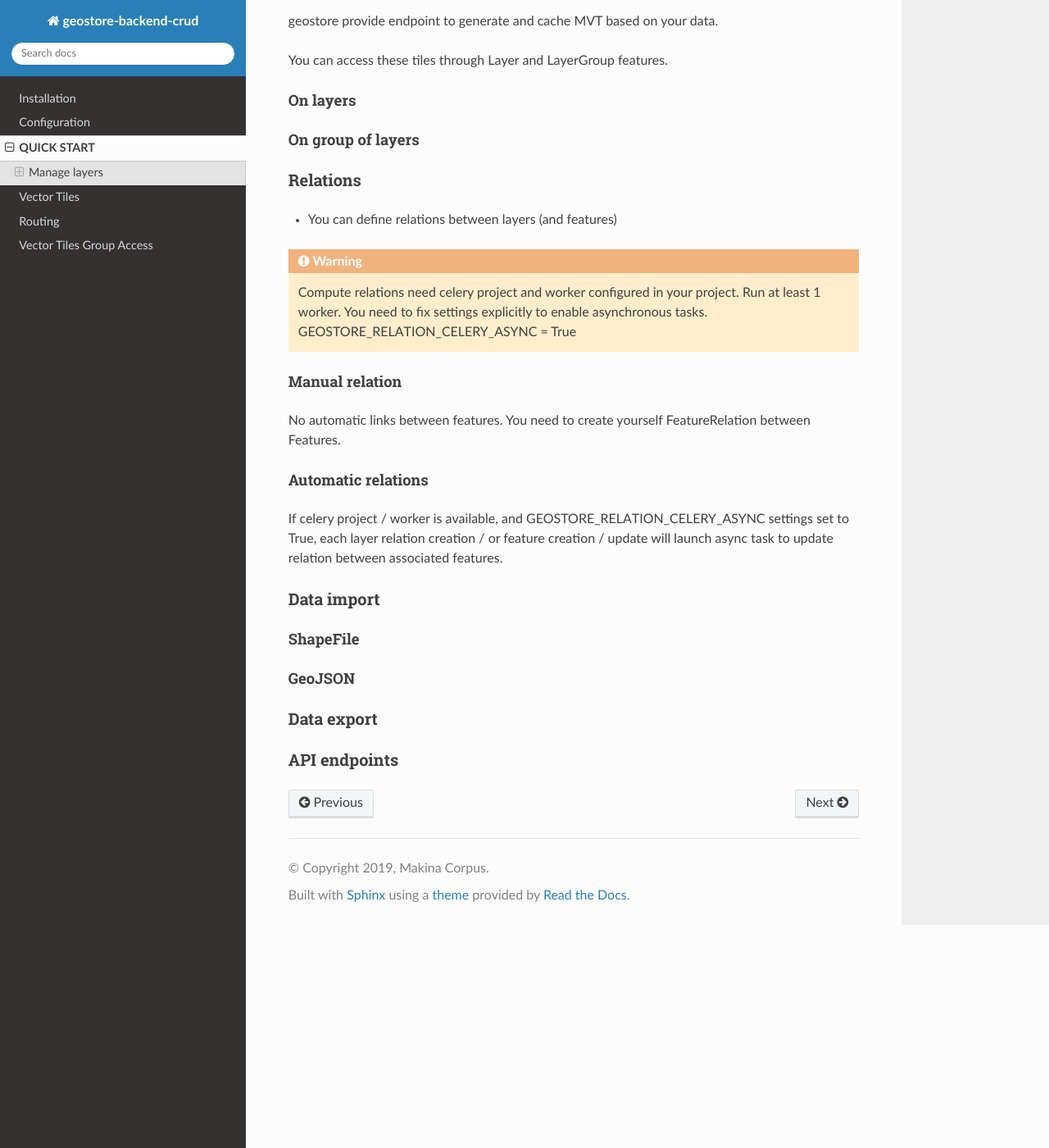
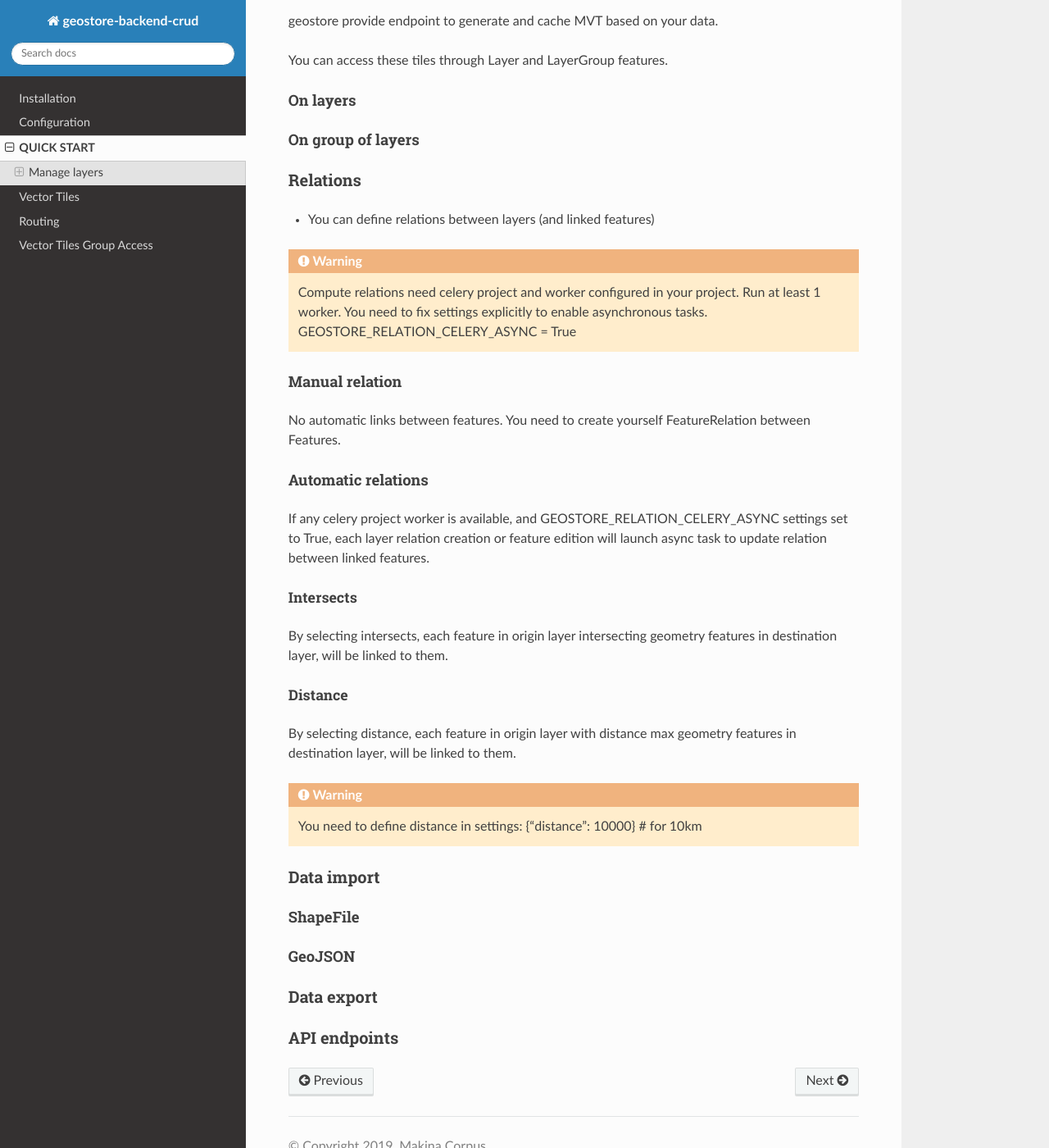
Before and after one commit to Terralego/django-geostore, a Sphinx documentation site: the page built from doc/use.rst, in a window 1280 px wide and 1400 px high, scrolled down 2373 px. Shown: the whole window at 82% size. Built offline with Sphinx 7.4.7 and the Read the Docs theme 2.0.0, drawn with Linux system fonts in a browser that asks for light colours.

Commit message:
improve doc

```diff
--- a/doc/use.rst
+++ b/doc/use.rst
@@ -154,7 +154,7 @@ On group of layers
 Relations
 =========
 
-* You can define relations between layers (and features)
+* You can define relations between layers (and linked features)
 
 .. warning::
     Compute relations need celery project and worker configured in your project.
@@ -170,8 +170,22 @@ No automatic links between features. You need to create yourself FeatureRelation
 Automatic relations
 -------------------
 
-If celery project / worker is available, and GEOSTORE_RELATION_CELERY_ASYNC settings set to True,
-each layer relation creation / or feature creation / update will launch async task to update relation between associated features.
+If any celery project worker is available, and GEOSTORE_RELATION_CELERY_ASYNC settings set to True,
+each layer relation creation or feature edition will launch async task to update relation between linked features.
+
+Intersects
+**********
+
+By selecting intersects, each feature in origin layer intersecting geometry features in destination layer, will be linked to them.
+
+Distance
+**********
+
+By selecting distance, each feature in origin layer with distance max geometry features in destination layer, will be linked to them.
+
+.. warning::
+    You need to define distance in settings:
+    {"distance": 10000}  # for 10km
 
 Data import
 ===========
```
